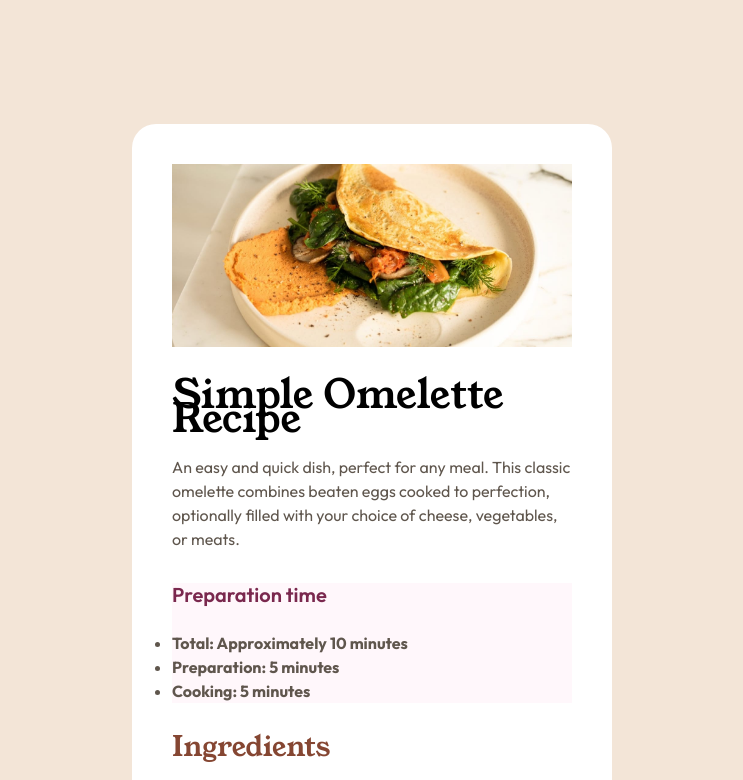
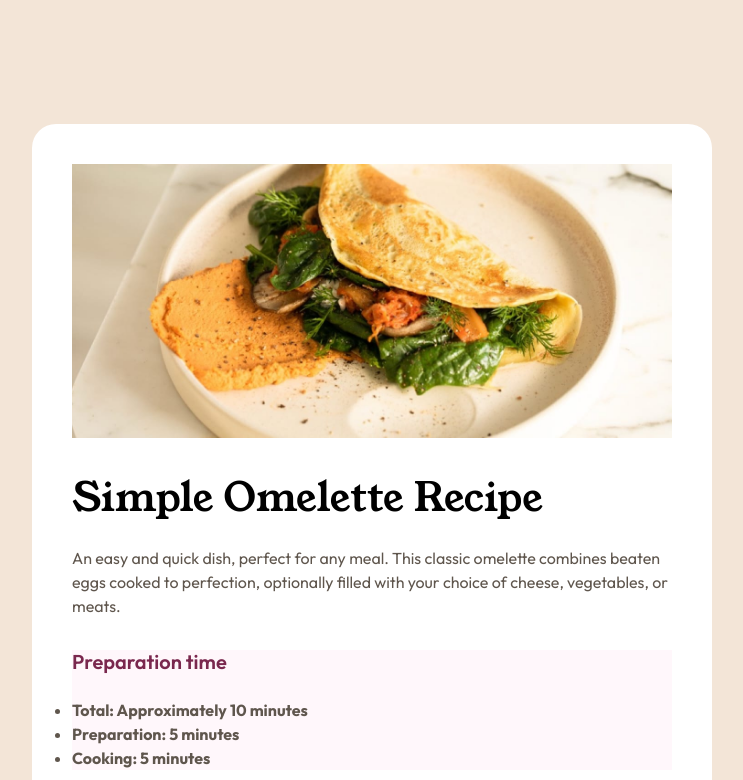
Before and after one commit to gomessgbr/recipe-page-main, a plain HTML site: page index.html in a window 1280 px wide. Shown: the top 780 px of the page, without its empty margins (268-1011 px from the left). Drawn offline with Linux system fonts and the light colour scheme.

Commit message:
style chage max width

```diff
--- a/style.css
+++ b/style.css
@@ -32,7 +32,7 @@
 main {
   background-color: #fff;
   color: #5f564d;
-  max-width : 400px;
+  max-width : 600px;
   max-height: max-content;
   padding:40px;
   border-radius:24px;
@@ -62,6 +62,7 @@ main {
 .titleArea{
   display: grid;
   paddin-bottom: 28px;
+  grid: 8px;
 }
 
 .titleArea > h1 {
@@ -69,6 +70,7 @@ main {
   font-size: 40px;
   font-weight: 400;
   color: #000;
+  line-height : 120%;
 }
 
 .prepArea {
```
